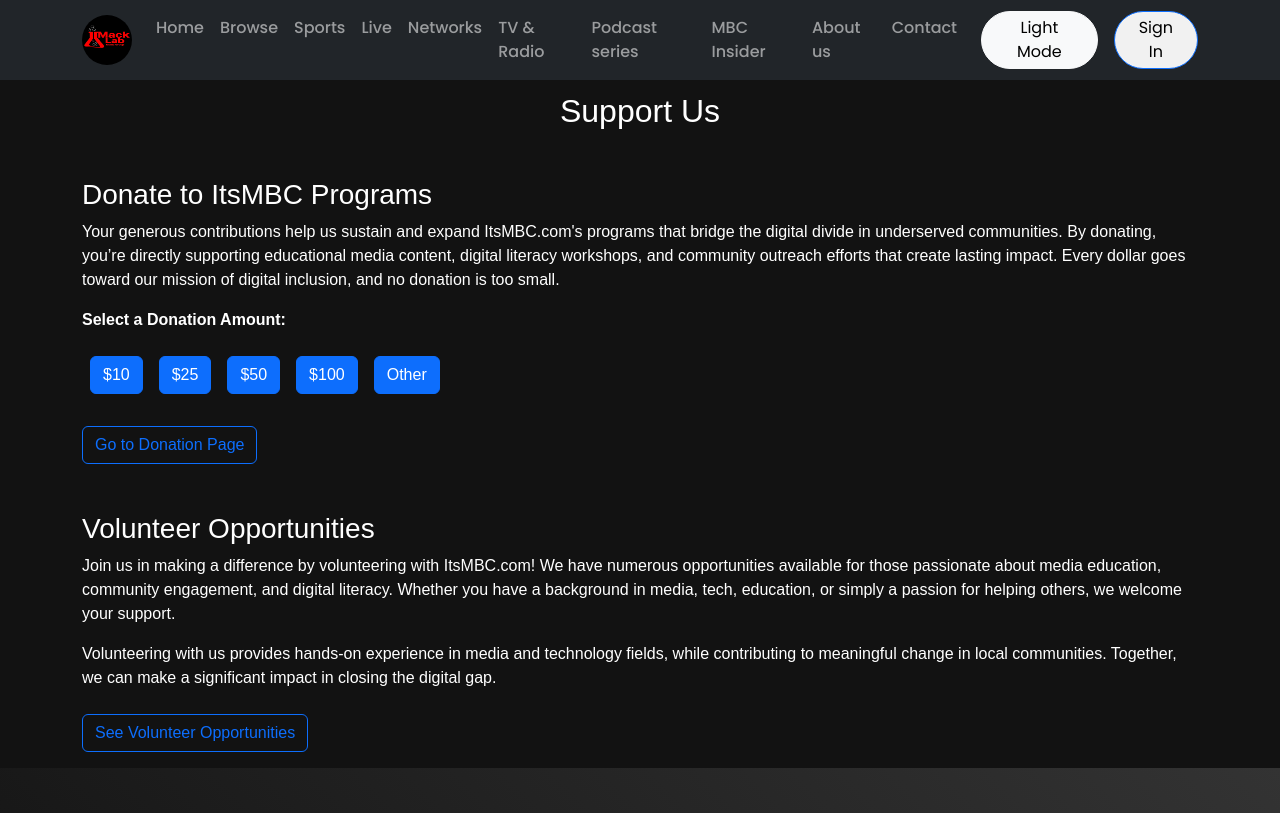
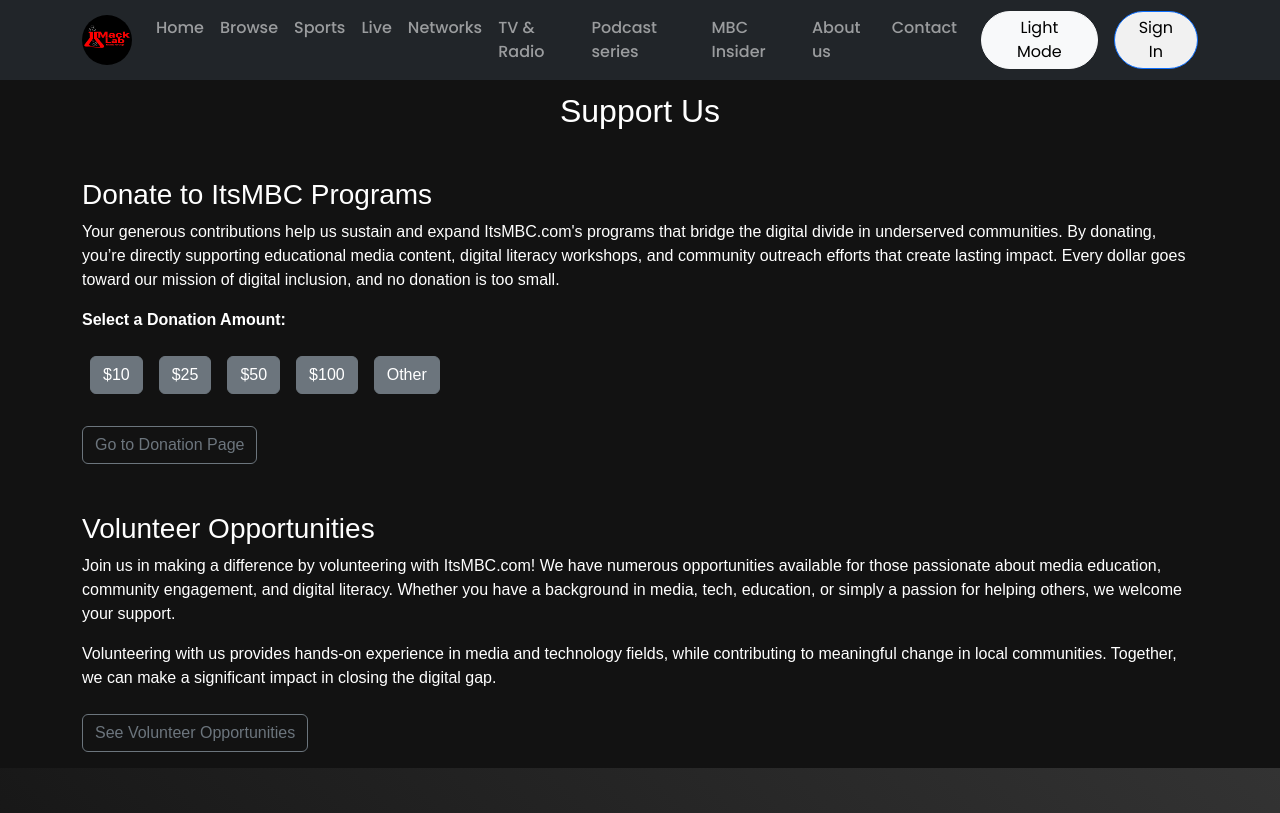
Before and after one commit to Nikeshjaiswal55/mbc-aman, a React (Vite) app: page /support-us in a window 1280 px wide. Built offline with nearby package versions, Linux system fonts and the light colour scheme; no server answers.

Commit message:
changed the color blue to grey

```diff
--- a/src/pages/Community.jsx
+++ b/src/pages/Community.jsx
@@ -20,7 +20,7 @@
               create opportunities that benefit both sides. Our collaborative
               approach ensures sustainable growth and a lasting impact.
             </p>
-            <button className="btn btn-dark">Learn More</button>
+            <button className="btn btn-secondary">Learn More</button>
           </div>
         </div>
         <div className="col-md-6 mb-4">
@@ -31,7 +31,7 @@
               initiatives and contribute resources that help further their mission
               in the community.
             </p>
-            <button className="btn btn-dark">Learn More</button>
+            <button className="btn btn-secondary">Learn More</button>
           </div>
         </div>
       </div>
@@ -55,7 +55,7 @@
               Learn about available grants and funding opportunities that can help
               you take your initiatives to the next level.
             </p>
-            <button className="btn btn-dark">Explore</button>
+            <button className="btn btn-secondary">Explore</button>
           </div>
         </div>
         <div className="col-md-4 mb-4">
@@ -65,7 +65,7 @@
               Our community programs foster networking and connection-building,
               helping you grow your business or nonprofit in meaningful ways.
             </p>
-            <button className="btn btn-dark">Join Us</button>
+            <button className="btn btn-secondary">Join Us</button>
           </div>
         </div>
         <div className="col-md-4 mb-4">
@@ -75,7 +75,7 @@
               From social media promotions to website enhancements, we provide
               marketing tools and expertise to elevate your efforts.
             </p>
-            <button className="btn btn-dark">Get Started</button>
+            <button className="btn btn-secondary">Get Started</button>
           </div>
         </div>
       </div>
@@ -86,7 +86,7 @@
 // Main Page Component
 const CommunitySuccess = () => (
   <div className="community-success">
-    <header className="text-center py-5 bg-primary text-white header">
+    <header className="text-center py-5 bg-secondary text-white header">
       <h1>Community Success Stories</h1>
       <p>Celebrating our local partnerships and resources for growth</p>
     </header>
--- a/src/pages/SupportUs.jsx
+++ b/src/pages/SupportUs.jsx
@@ -18,14 +18,14 @@
         </p>
         <div className="donation-options">
           <p className="mb-3"><strong>Select a Donation Amount:</strong></p>
-          <button className="btn btn-primary m-2">$10</button>
-          <button className="btn btn-primary m-2">$25</button>
-          <button className="btn btn-primary m-2">$50</button>
-          <button className="btn btn-primary m-2">$100</button>
-          <button className="btn btn-primary m-2">Other</button>
+          <button className="btn btn-secondary m-2">$10</button>
+          <button className="btn btn-secondary m-2">$25</button>
+          <button className="btn btn-secondary m-2">$50</button>
+          <button className="btn btn-secondary m-2">$100</button>
+          <button className="btn btn-secondary m-2">Other</button>
         </div>
         <p className="mt-4">
-          <a href="/donate" className="btn btn-outline-primary">
+          <a href="/donate" className="btn btn-outline-secondary">
             Go to Donation Page
           </a>
         </p>
@@ -49,7 +49,7 @@
         </p>
         <div className="volunteer-cta">
           <p className="mt-4">
-            <a href="/volunteer" className="btn btn-outline-primary">
+            <a href="/volunteer" className="btn btn-outline-secondary">
               See Volunteer Opportunities
             </a>
           </p>
```
